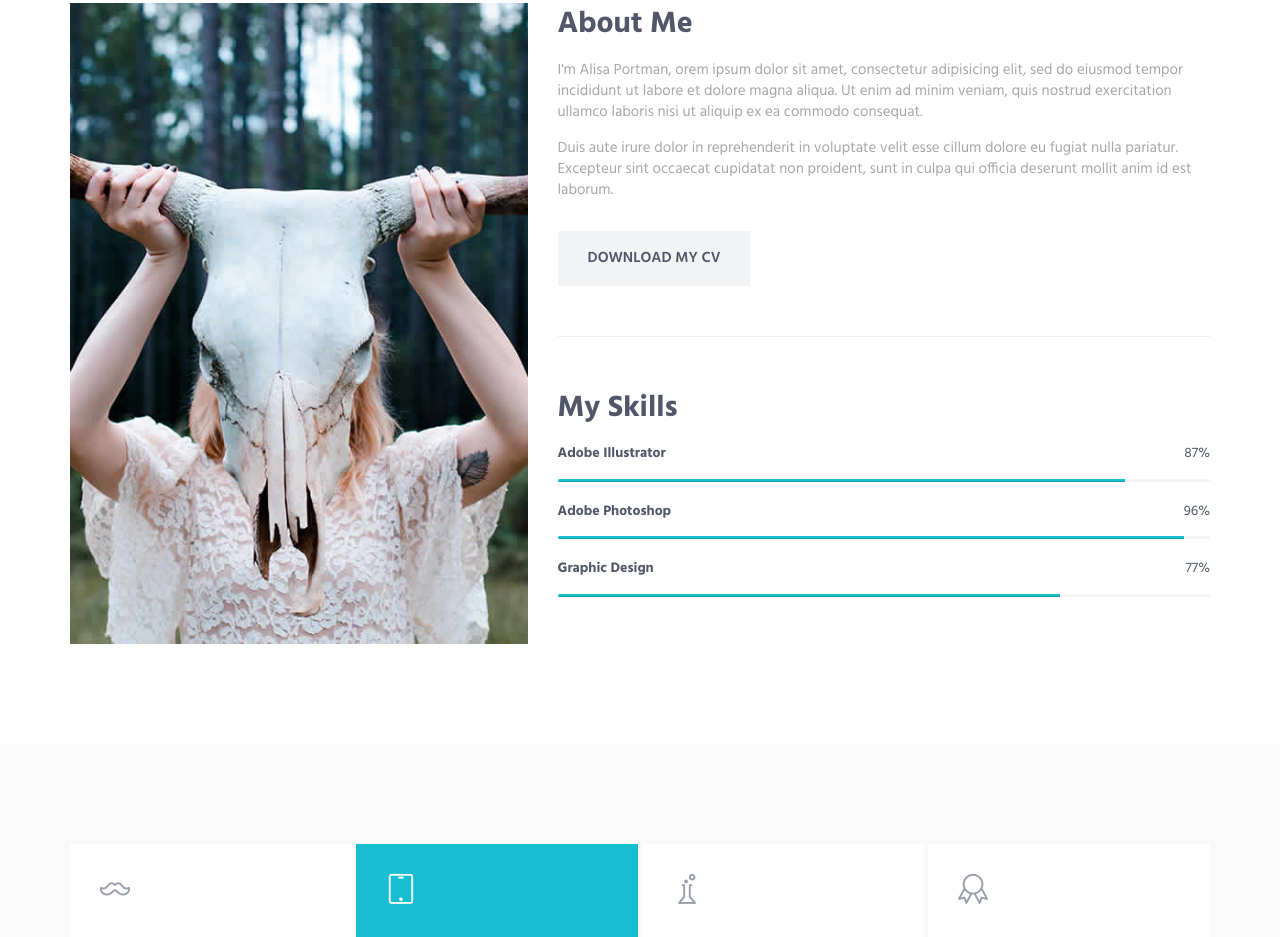
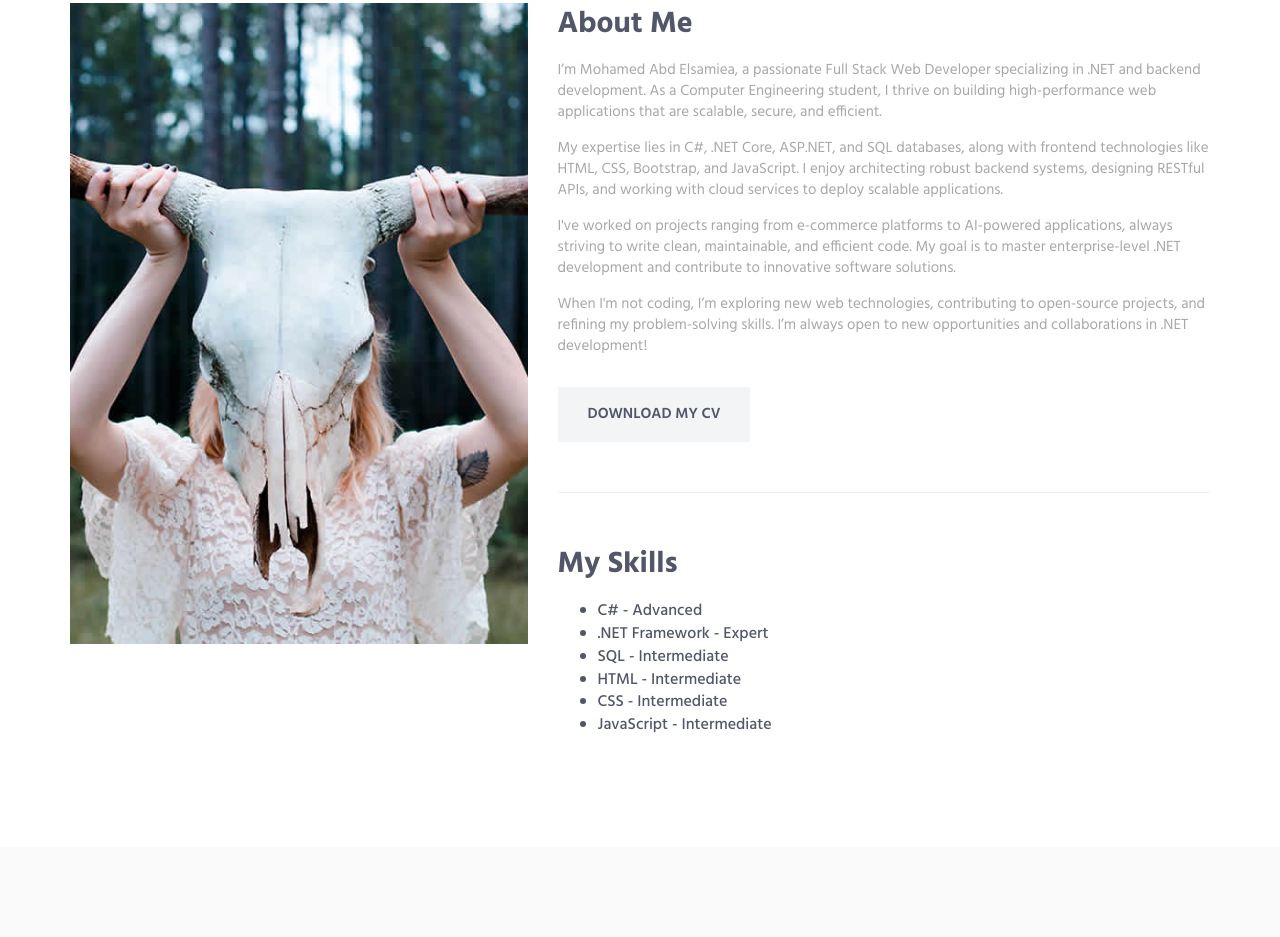
Before and after one commit to MohamedAbdelsamiea/portfolio, a plain HTML site: page HTML/index.html in a window 1280 px wide. Shown: the part 717-1654 px from the top of the page. Drawn offline with Linux system fonts and the light colour scheme.

Commit message:
Update index.html

```diff
--- a/HTML/index.html
+++ b/HTML/index.html
@@ -119,34 +119,24 @@
                             <div class="margin-b-50">
                                 <div class="margin-b-30">
                                     <h2>About Me</h2>
-                                    <p>I'm Alisa Portman, orem ipsum dolor sit amet, consectetur adipisicing elit, sed do eiusmod tempor incididunt ut labore et dolore magna aliqua. Ut enim ad minim veniam, quis nostrud exercitation ullamco laboris nisi ut aliquip ex ea commodo consequat.</p>
-                                    <p>Duis aute irure dolor in reprehenderit in voluptate velit esse cillum dolore eu fugiat nulla pariatur. Excepteur sint occaecat cupidatat non proident, sunt in culpa qui officia deserunt mollit anim id est laborum.</p>
+                                    <p>I’m Mohamed Abd Elsamiea, a passionate Full Stack Web Developer specializing in .NET and backend development. As a Computer Engineering student, I thrive on building high-performance web applications that are scalable, secure, and efficient.</p>
+                                    <p>My expertise lies in C#, .NET Core, ASP.NET, and SQL databases, along with frontend technologies like HTML, CSS, Bootstrap, and JavaScript. I enjoy architecting robust backend systems, designing RESTful APIs, and working with cloud services to deploy scalable applications.</p>
+                                    <p>I've worked on projects ranging from e-commerce platforms to AI-powered applications, always striving to write clean, maintainable, and efficient code. My goal is to master enterprise-level .NET development and contribute to innovative software solutions.</p>
+                                    <p>When I'm not coding, I’m exploring new web technologies, contributing to open-source projects, and refining my problem-solving skills. I’m always open to new opportunities and collaborations in .NET development!</p>
                                 </div>
-                                <a href="#" class="btn-theme btn-theme-md btn-default-bg text-uppercase">Download my CV</a>
+                                <a href="./Mohamed_Abdelsamiea_Resume.pdf" class="btn-theme btn-theme-md btn-default-bg text-uppercase">Download my CV</a>
                             </div>
                         </div>
 
                         <h2>My Skills</h2>
-                        <!-- Progress Box -->
-                        <div class="progress-box">
-                            <h5>Adobe Illustrator <span class="color-heading pull-right">87%</span></h5>
-                            <div class="progress">
-                                <div class="progress-bar bg-color-base" role="progressbar" data-width="87"></div>
-                            </div>
-                        </div>
-                        <div class="progress-box">
-                            <h5>Adobe Photoshop <span class="color-heading pull-right">96%</span></h5>
-                            <div class="progress">
-                                <div class="progress-bar bg-color-base" role="progressbar" data-width="96"></div>
-                            </div>
-                        </div>
-                        <div class="progress-box">
-                            <h5>Graphic Design <span class="color-heading pull-right">77%</span></h5>
-                            <div class="progress">
-                                <div class="progress-bar bg-color-base" role="progressbar" data-width="77"></div>
-                            </div>
-                        </div>
-                        <!-- End Progress Box -->
+                        <ul class="skill-list">
+                            <li><i class="fas fa-code"></i> C# - Advanced</li>
+                            <li><i class="fab fa-microsoft"></i> .NET Framework - Expert</li>
+                            <li><i class="fas fa-database"></i> SQL - Intermediate</li>
+                            <li><i class="fas fa-html5"></i> HTML - Intermediate</li>
+                            <li><i class="fas fa-css3-alt"></i> CSS - Intermediate</li>
+                            <li><i class="fab fa-js"></i> JavaScript - Intermediate</li>
+                        </ul>
                     </div>
                 </div>
                 <!--// end row -->
```
